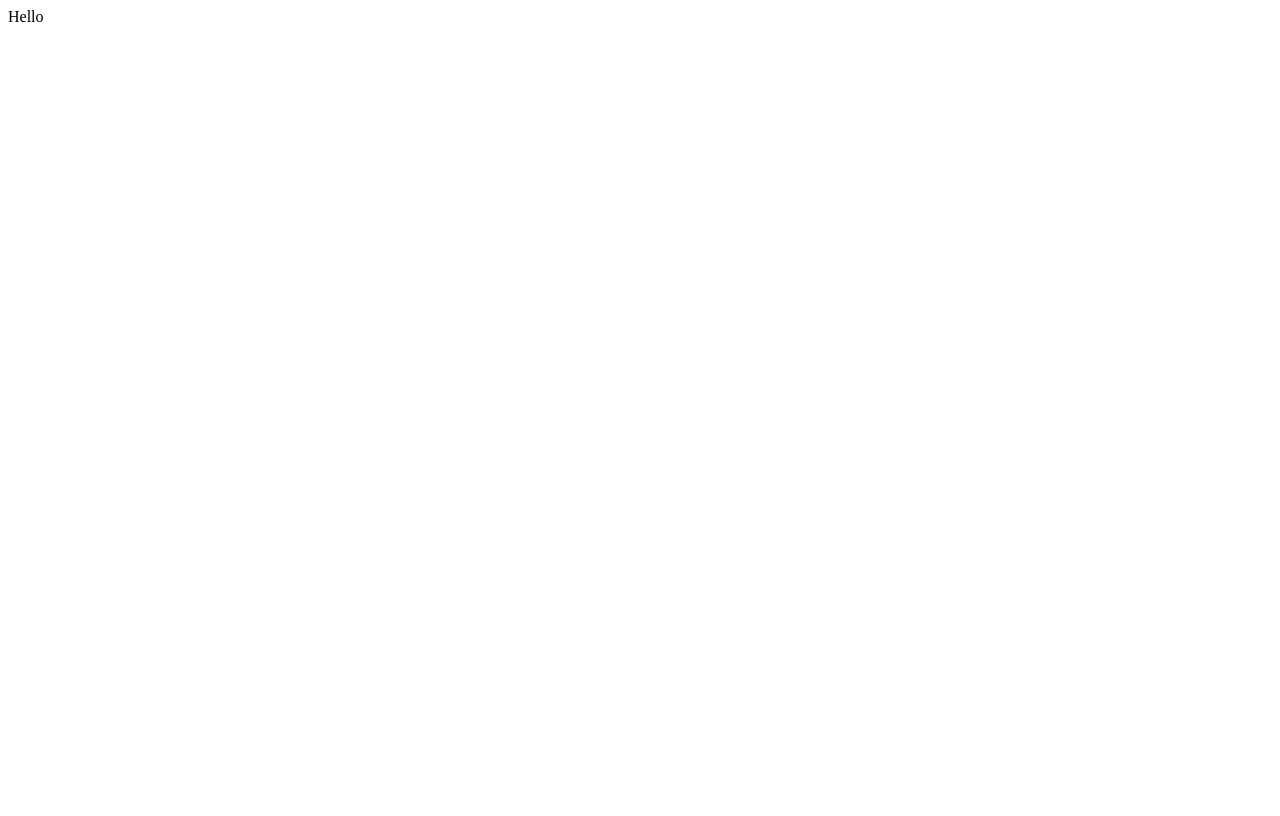
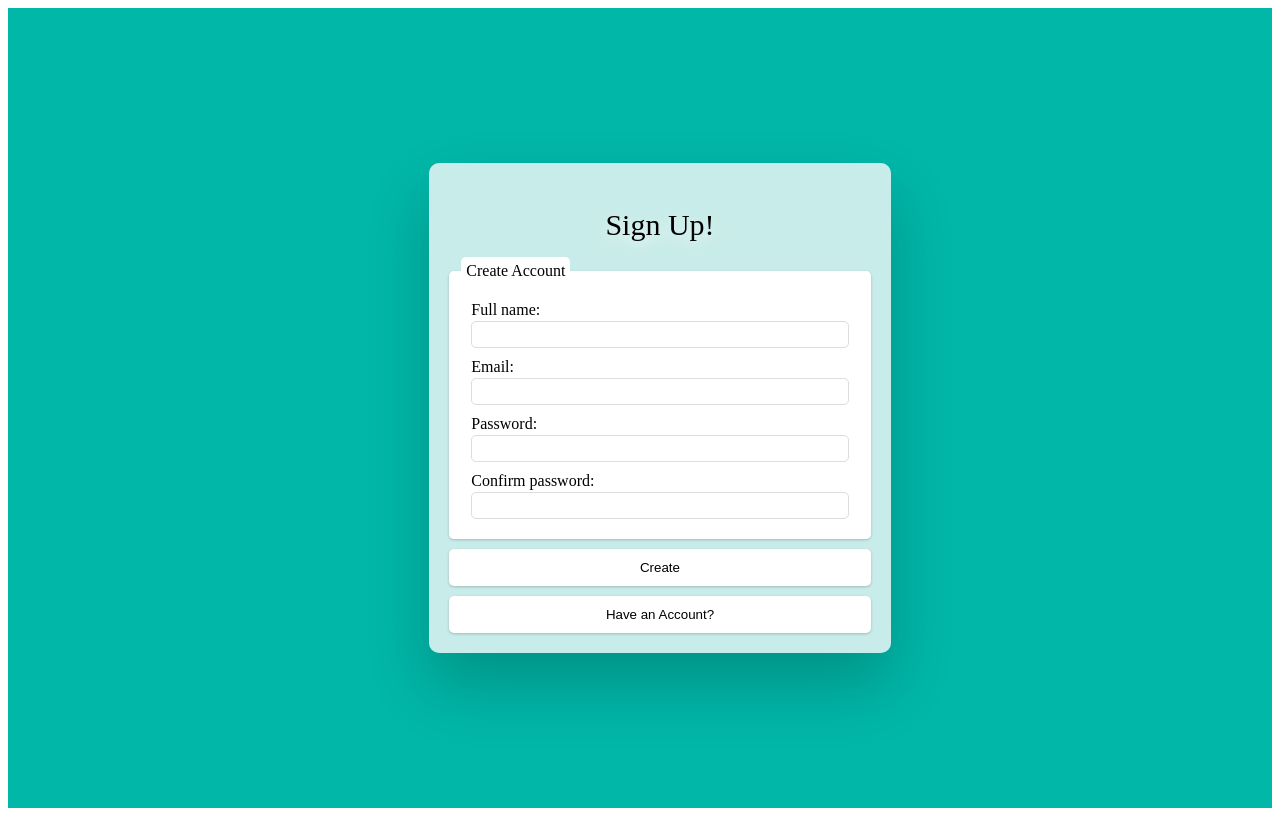
Before and after one commit to lapinna/Task-timer-frontend, a Next.js app: page / in a window 1280 px wide. Built offline with nearby package versions, Linux system fonts and the light colour scheme.

Commit message:
add component RegisterForm

```diff
--- a/package.json
+++ b/package.json
@@ -17,6 +17,7 @@
     "next": "13.3.4",
     "react": "18.2.0",
     "react-dom": "18.2.0",
+    "sass": "^1.62.1",
     "typescript": "5.0.4"
   }
 }
--- /dev/null
+++ b/src/components/form/register/RegisterForm.tsx
@@ -0,0 +1,34 @@
+import styles from "./registerForm.module.scss"
+
+const RegisterForm = () => {
+  return (
+    <div className={styles.formWrapper}>
+    <form>
+      <h2>Sign Up!</h2>
+      <fieldset>
+        <legend>Create Account</legend>
+        <div>
+          <label htmlFor="username">Full name:</label>
+          <input type="text" id="username" required />
+        </div>
+        <div>
+          <label htmlFor="email">Email:</label>
+          <input type="email" id="email" required />
+        </div>
+        <div>
+          <label htmlFor="password">Password:</label>
+          <input type="password" id="password" required />
+        </div>
+        <div>
+          <label htmlFor="confirmPassword">Confirm password:</label>
+          <input type="password" id="confirmPassword" required />
+        </div>
+      </fieldset>
+      <button>Create</button>
+      <button>Have an Account?</button>
+    </form>
+  </div>
+  )
+}
+
+export default RegisterForm
--- /dev/null
+++ b/src/components/form/register/registerForm.module.scss
@@ -0,0 +1,77 @@
+.formWrapper {
+  width: 100%;
+  height: 100vh;
+  display: grid;
+  grid-template-columns: 1fr minmax(auto, 1fr) 1fr;
+  grid-template-rows: 1fr minmax(auto, 1fr) 1fr;
+  background-color: #00B7A8;
+
+  form {
+    width: 100%;
+    display: grid;
+    grid-column: 2;
+    grid-row: 2;
+    grid-gap: 10px;
+    margin: auto 0;
+    padding: 20px;
+    background-color: rgba(250, 250, 250, 0.8);
+    border-radius: 10px;
+    box-shadow: 0 32px 64px rgba(0, 0, 0, 0.2);
+
+    h2 {
+      margin-bottom: 5px;
+      text-align: center;
+      text-shadow: 0 4px 16px #fff;
+      font-size: 30px;
+      font-weight: 100;
+    }
+
+    fieldset {
+      margin: 0;
+      background-color: #fff;
+      border: none;
+      border-radius: 5px;
+      box-shadow: 0 1px 3px rgba(0, 0, 0, 0.2);
+
+      legend {
+        padding: 5px;
+        background-color: #fff;
+        border-radius: 5px;
+      }
+
+      div {
+        display: grid;
+        align-items: center;
+        margin: 10px;
+
+        label {
+          text-align: left;
+          padding-bottom: 2px;
+        }
+
+        input {
+          padding: 5px;
+          border: 1px solid #ddd;
+          border-radius: 5px;
+
+          &:hover {
+            border: 1px solid #00B7A8;
+          }
+        }
+      }
+    }
+
+    button {
+      padding: 10px;
+      border: 1px solid rgba(0, 0, 0, 0);
+      border-radius: 5px;
+      background: #fff;
+      box-shadow: 0 1px 3px rgba(0, 0, 0, 0.2);
+
+      &:hover {
+        background-color: #eef;
+        border: 1px solid #00B7A8;
+      }
+    }
+  }
+}
--- a/src/pages/index.tsx
+++ b/src/pages/index.tsx
@@ -1,5 +1,9 @@
+import RegisterForm from "@/components/form/register/RegisterForm";
+
 export default function Home() {
   return (
-    <div>Hello</div>
+    <div>
+      <RegisterForm />
+    </div>
   )
 }
```
Also changed, not shown: 1 other file (tests, documents, lock files or other folders).
